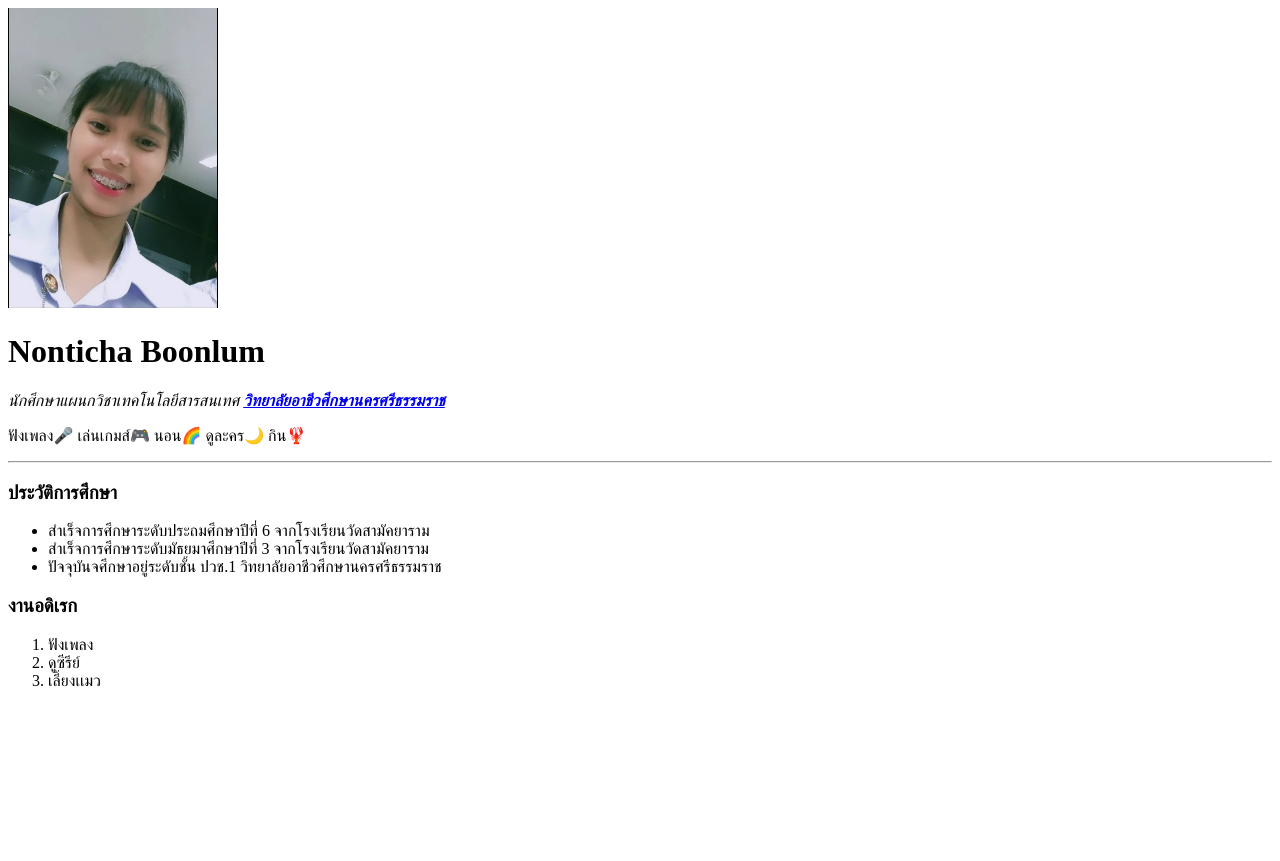
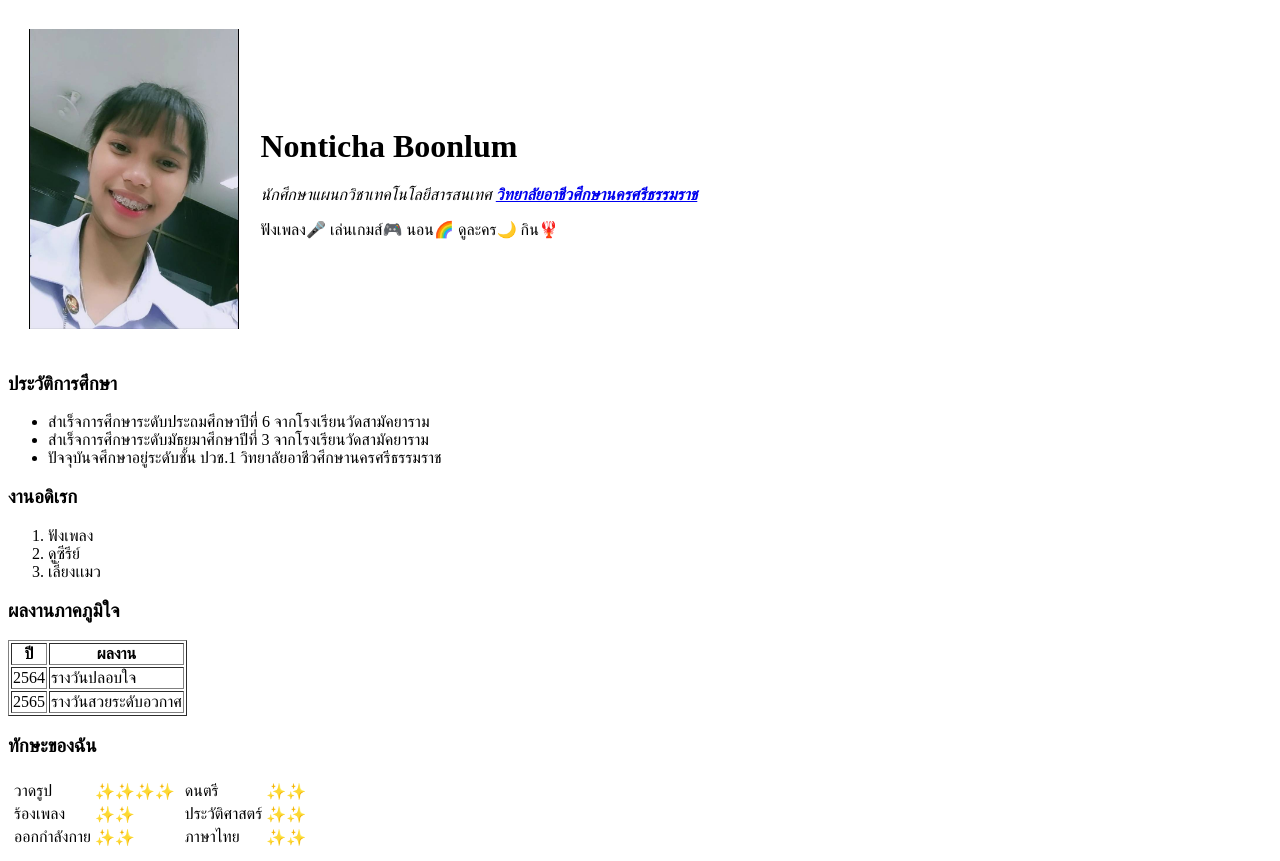
Before and after one commit to nontichaa/portfolio, a plain HTML site: page index.html in a window 1280 px wide. Before the commit the page ends 800 px from the top, so only its background shows below. Drawn offline with Linux system fonts and the light colour scheme.

Commit message:
อัพโหลดไฟล์แฟ้มสะสมผลงานเวอร์ชั่นเเรก
อัพโหลดเมื่อวันที่2ธันวาคม2565

```diff
--- a/index.html
+++ b/index.html
@@ -5,11 +5,14 @@
   <title>🍦NAME's Portfolio🍦</title>
 </head>
 <body>
-  <img src="16058.jpg" height="300" alt="Nonticha pofile picture">
-  <h1>Nonticha Boonlum</h1>
-  <p><em>นักศึกษาแผนกวิชาเทคโนโลยีสารสนเทศ <strong><a href="http://www.nvc.ac.th">วิทยาลัยอาชีวศึกษานครศรีธรรมราช</a></strong></em></p>
-  <p>ฟังเพลง🎤 เล่นเกมส์🎮 นอน🌈 ดูละคร🌙 กิน🦞</p>
-  <hr />
+  <table cellspacing="20">
+    <tr>
+      <td><img src="16058.jpg" height="300" alt="Nonticha pofile picture"></td>
+      <td>  <h1>Nonticha Boonlum</h1>
+      <p><em>นักศึกษาแผนกวิชาเทคโนโลยีสารสนเทศ <strong><a href="http://www.nvc.ac.th">วิทยาลัยอาชีวศึกษานครศรีธรรมราช</a></strong></em></p>
+      <p>ฟังเพลง🎤 เล่นเกมส์🎮 นอน🌈 ดูละคร🌙 กิน🦞</p></td>
+    </tr>
+  </table>
   <h3>ประวัติการศึกษา</h3>
   <ul>
     <li>สำเร็จการศึกษาระดับประถมศึกษาปีที่ 6 จากโรงเรียนวัดสามัคยาราม</li>
@@ -22,5 +25,58 @@
     <li>ดูซีรีย์</li>
     <li>เลี้ยงเเมว</li>
   </ol>
+  <h3>ผลงานภาคภูมิใจ</h3>
+  <table border="1">
+
+    <tr>
+      <th>ปี</th>
+      <th>ผลงาน</th>
+    </tr>
+      <td>2564</td>
+      <td>รางวันปลอบใจ</td>
+      </tr>
+      <tr>
+      <td>2565</td>
+      <td>รางวันสวยระดับอวกาศ</td>
+      </tr>
+  </table>
+  <h3>ทักษะของฉัน</h3>
+<table>
+  <tr>
+    <td>
+      <table>
+    <tr>
+    <td>วาดรูป</td>
+    <td>✨✨✨✨</td>
+    </tr>
+    <tr>
+    <td>ร้องเพลง</td>
+    <td>✨✨</td>
+    </tr>
+  <tr>
+    <td>ออกกำลังกาย</td>
+    <td>✨✨</td>
+    </tr>
+  </table>
+</td>
+    <td>
+      <table>
+      <tr>
+      <td>ดนตรี</td>
+      <td>✨✨</td>
+      </tr>
+      <tr>
+      <td>ประวัติศาสตร์</td>
+      <td>✨✨</td>
+      </tr>
+    <tr>
+      <td>ภาษาไทย</td>
+      <td>✨✨</td>
+      </tr>
+      </table></td>
+  </tr>
+</table>
+
+
 </body>
 </html>
```
